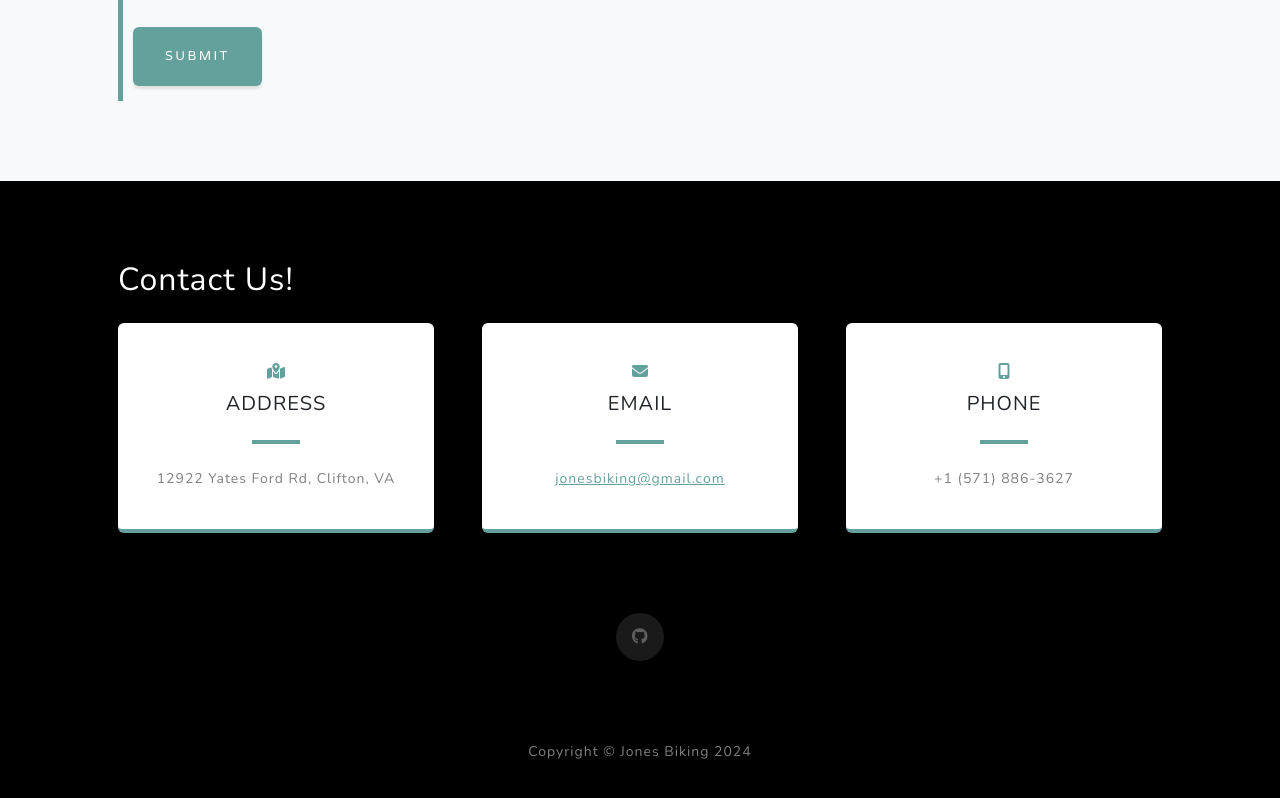
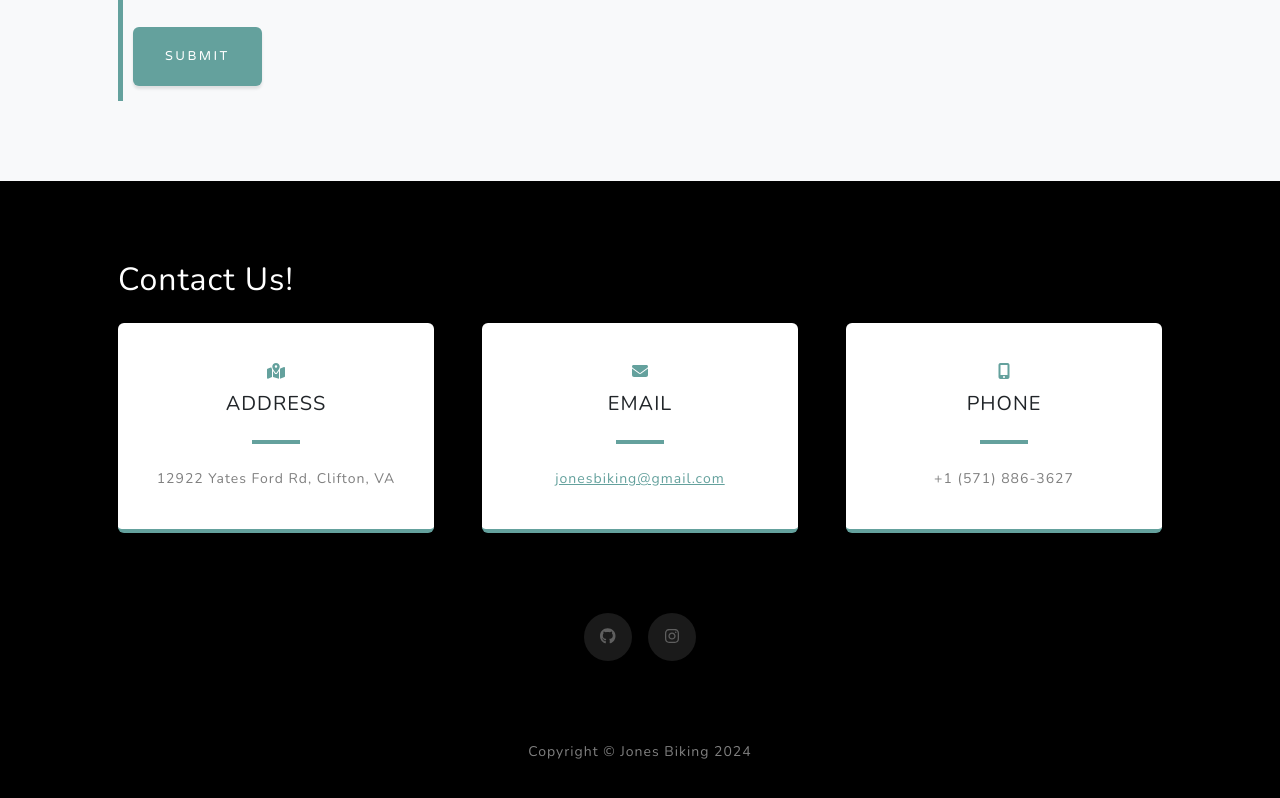
Before and after one commit to jonesbiking/jonesbiking.github.io, a plain HTML site: page index.html in a window 1280 px wide. Shown: the part 3005-3803 px from the top of the page. Drawn offline with nearby package versions, Linux system fonts and the light colour scheme.

Commit message:
Update index.html

```diff
--- a/index.html
+++ b/index.html
@@ -196,6 +196,7 @@
             </div>
             <div class="social d-flex justify-content-center">
                 <a class="mx-2" href="https://github.com/jonesbiking"><i class="fab fa-github"></i></a>
+                <a class="mx-2" href="https://instagram.com/jonesbiking"><i class="fab fa-instagram"></i></a>
             </div>
         </div>
     </section>
```
